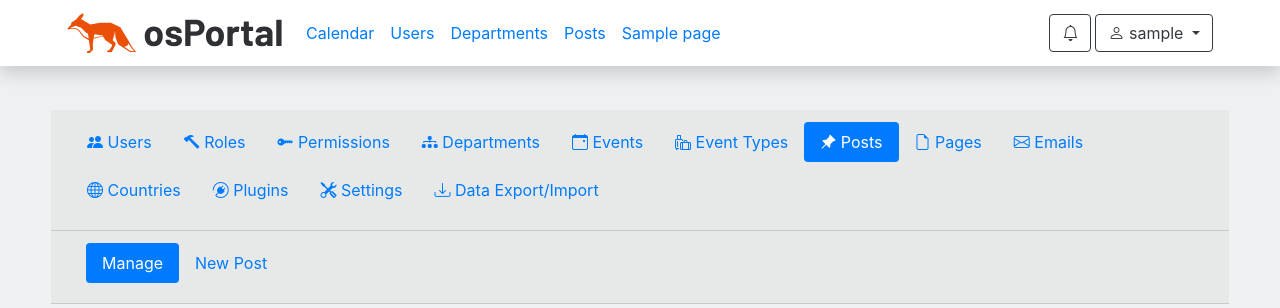
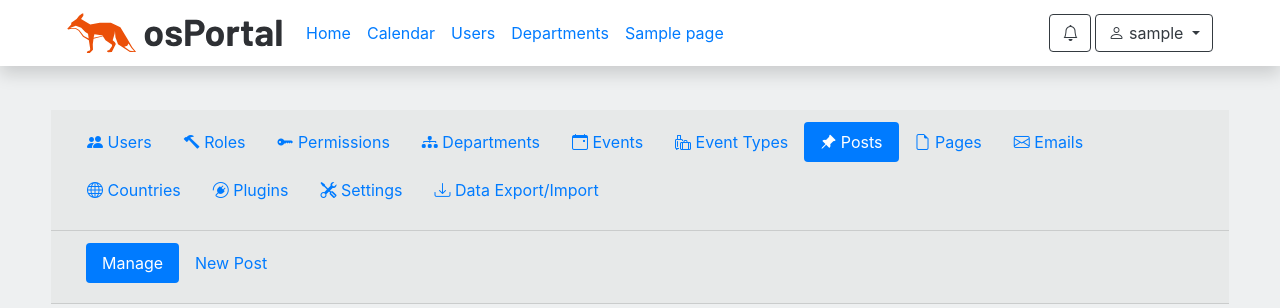
Before and after one commit to osportal/osportal, a Flask app: page /admin/posts in a window 1280 px wide. Shown: the top 308 px of the page. Run offline with Flask 3, Linux system fonts and the light colour scheme; a user stored in the database is signed in; tables that the repository leaves empty hold one stand-in row (values such as "Sample post"); parts of the project's set-up code (start-up, migrations or seed data) failed here and were passed over; some libraries are stand-ins or nearby versions.

Commit message:
fixed redis connection issue and changed root page to redirect to posts page

```diff
--- a/app/config.py
+++ b/app/config.py
@@ -53,7 +53,7 @@ SQLALCHEMY_TRACK_MODIFICATIONS = env('SQLALCHEMY_TRACK_MODIFICATIONS', default=F
 
 # CELERY
 CELERY_BROKER_URL = env('CELERY_BROKER_URL', default='redis://:devpassword@redis:6379/0')
-CELERY_RESULT_BACKEND = env('CELERY_RESULT_BACKEND', default='redis://localhost:6379/0')
+CELERY_RESULT_BACKEND = CELERY_BROKER_URL
 CELERY_ACCEPT_CONTENT = ['json', 'yaml', 'pickle']
 CELERY_TASK_SERIALIZER = 'pickle'
 CELERY_RESULT_SERIALIZER = 'json'
--- a/app/department/templates/departments.html
+++ b/app/department/templates/departments.html
@@ -7,6 +7,7 @@
 {% block content %}
 
 <legend>Departments</legend>
+<div>Total: {{ departments.items | count }}</div>
 
 {{ forms.search('department.all') }}
 <input type="hidden" id="q" name="q" value="{{ request.args.get('q') }}">
--- a/app/main/routes.py
+++ b/app/main/routes.py
@@ -42,8 +42,7 @@ def setup():
             return redirect(url_for('user.login'))
     return render_template('setup.html', form=form)
 
-
-@main.route('/')
+@main.route('/home')
 @login_required
 def index():
-    return render_template('dashboard.html')
+    return redirect(url_for('posts.index'))
--- a/app/posts/routes.py
+++ b/app/posts/routes.py
@@ -47,8 +47,8 @@ def user_mentions_notification(obj, *args):
         user_mentions.delay(obj, ids, args)
 
 
-@posts.route('/posts', defaults={'page': 1}, methods=['GET', 'POST'])
-@posts.route('/posts/page/<int:page>', methods=['GET', 'POST'])
+@posts.route('/', defaults={'page': 1}, methods=['GET', 'POST'])
+@posts.route('/page/<int:page>', methods=['GET', 'POST'])
 def index(page):
     form = SearchForm()
     pinned_posts = Post.query.filter(Post.is_pin==True).all()
--- a/app/templates/all_users.html
+++ b/app/templates/all_users.html
@@ -10,6 +10,7 @@
 {% block content %}
 
 <legend>{{ heading }}</legend>
+<div>Total: {{ users.items | count }}</div>
 
 {{ forms.search('user.all_users') }}
 <input type="hidden" id="q" name="q" value="{{ request.args.get('q') }}">
--- a/app/templates/navbar.html
+++ b/app/templates/navbar.html
@@ -10,6 +10,9 @@
 		    {% if current_user.is_authenticated %}
 		    <ul class="navbar-nav mr-auto">
 		        <li class="nav-item">
+		    	<a class="nav-link waves-effect" href="{{ url_for('main.index') }}">Home</a>
+		        </li>
+		        <li class="nav-item">
 		    	<a class="nav-link waves-effect" href="{{ url_for('event.index') }}">Calendar</a>
 		        </li>
 		        <li class="nav-item">
@@ -17,9 +20,6 @@
 		        </li>
 		        <li class="nav-item">
 		    	<a class="nav-link waves-effect" href="{{ url_for('department.all') }}">Departments</a>
-		        </li>
-		        <li class="nav-item">
-		    	<a class="nav-link waves-effect" href="{{ url_for('posts.index') }}">Posts</a>
 		        </li>
                 {% for page in pages_menu_bar() %}
 		            <li class="nav-item">
```
Also changed, not shown: app/posts/templates/posts.html (+5 -4 lines), app/templates/dashboard.html (deleted, +0 -7 lines).
